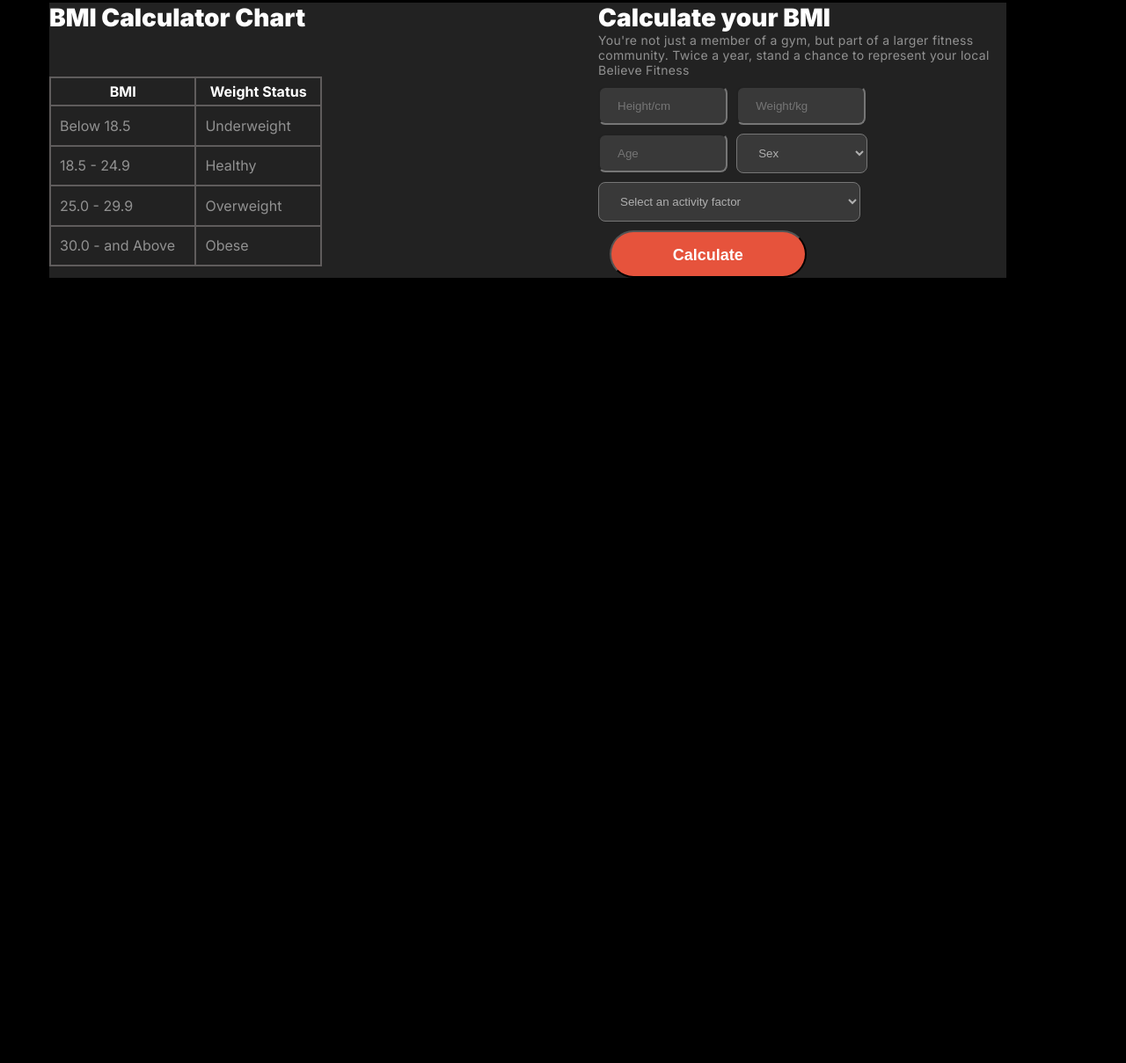
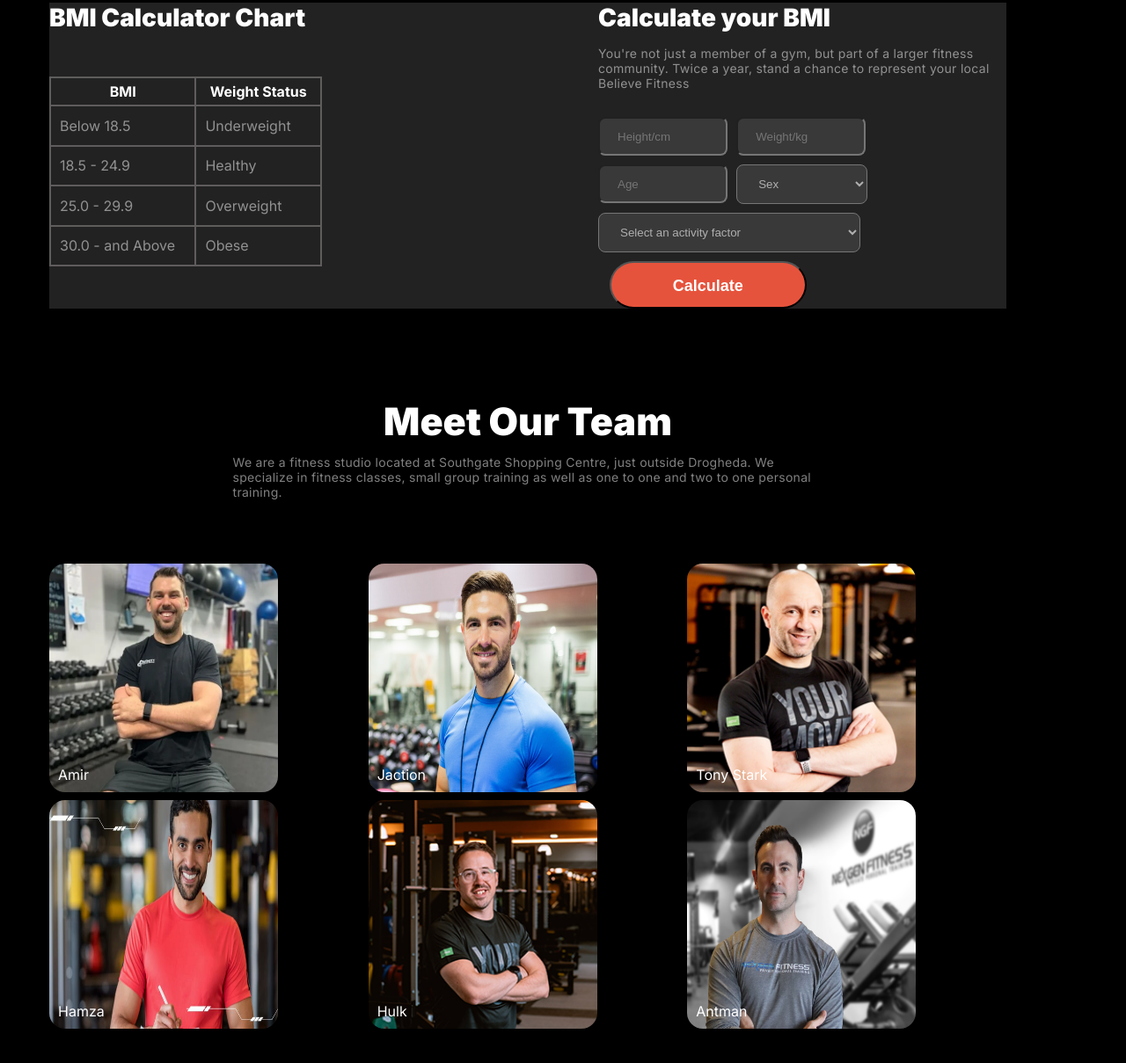
Before and after one commit to rahatahmed99/assignment-second, a plain HTML site: page index.html in a window 1280 px wide. Shown: the part 1821-3030 px from the top of the page at 88% size. Before the commit the page ends 2193 px from the top, so only its background shows below. Drawn offline with Linux system fonts and the light colour scheme; a web font is replaced by a local one.

Commit message:
bmi section complete

```diff
--- a/index.html
+++ b/index.html
@@ -166,6 +166,46 @@
 
     </section>
 
+    <section class="container my-team">
+       <div class="team-content">
+         <h3>Meet Our Team</h3>
+         <p class="text-gray">We are a fitness studio located at Southgate Shopping Centre, just outside Drogheda. We specialize in fitness classes, small group training as well as one to one and two to one personal training. </p>
+       </div>
+
+       <div class="row-1">
+        <div class="trainer">
+           <img src="./images/trainer1.png" alt="">
+           <p class="name">Amir</p>
+        </div>
+        <div class="trainer">
+          <img src="./images/trainer2.png" alt="">
+          <p class="name">Jaction</p>
+       </div>
+       <div class="trainer">
+        <img src="./images/trainer3.png" alt="">
+        <p class="name">Tony Stark</p>
+     </div>
+       </div>
+
+       <div class="row-2">
+        <div class="trainer">
+           <img src="./images/trainer4.png" alt="">
+           <p class="name">Hamza</p>
+        </div>
+        <div class="trainer">
+          <img src="./images/trainer5.png" alt="">
+          <p class="name">Hulk</p>
+       </div>
+       <div class="trainer">
+        <img src="./images/trainer6.png" alt="">
+        <p class="name">Antman</p>
+     </div>
+       </div>
+
+
+
+    </section>
+
   </main>
   <footer>
 
--- a/styles/style.css
+++ b/styles/style.css
@@ -389,12 +389,14 @@ td{
 .bmi-side h3{
   font-size: 28px;
   font-weight: 900;
+  margin-bottom: 15px;
 }
 
 .bmi-side p{
   font-size: 14px;
   font-weight: 400;
   letter-spacing: 0.3px;
+  margin-bottom: 30px;
 }
 
 .from{
@@ -434,3 +436,65 @@ input{
 }
 
 /* BMI section styles end here */
+
+
+/* my team section start here */
+
+.my-team img{
+  width: 100%;
+  height: 260px;
+}
+
+.team-content{
+  width: 671px;
+ height: 120px;
+ margin: 0 auto;
+ margin-top: 100px;
+ display: flex;
+ flex-direction: column;
+ justify-content: center;
+ align-items: center;
+ margin-bottom: 70px;
+
+}
+
+
+.team-content h3{
+  font-size: 2.7rem;
+  font-weight: 900;
+}
+
+.team-content p{
+  font-size: 14px;
+  font-weight: 400;
+  letter-spacing: 0.3px;
+  margin-top: 12px;
+}
+
+.row-1{
+  display: grid;
+  grid-template-columns: 1fr 1fr 1fr;
+}
+
+.trainer{
+  position: relative;
+}
+
+.name{
+ position: absolute;
+ top: 230px;
+ left: 10px;
+}
+
+.trainer img{
+  width: 260px;
+height: 260px;
+border-radius: 18px;
+background: rgba(0, 0, 0, 0.2),url(image);
+}
+
+.row-2{
+  display: grid;
+  grid-template-columns: 1fr 1fr 1fr;
+  margin-top: 5px;
+}
```
